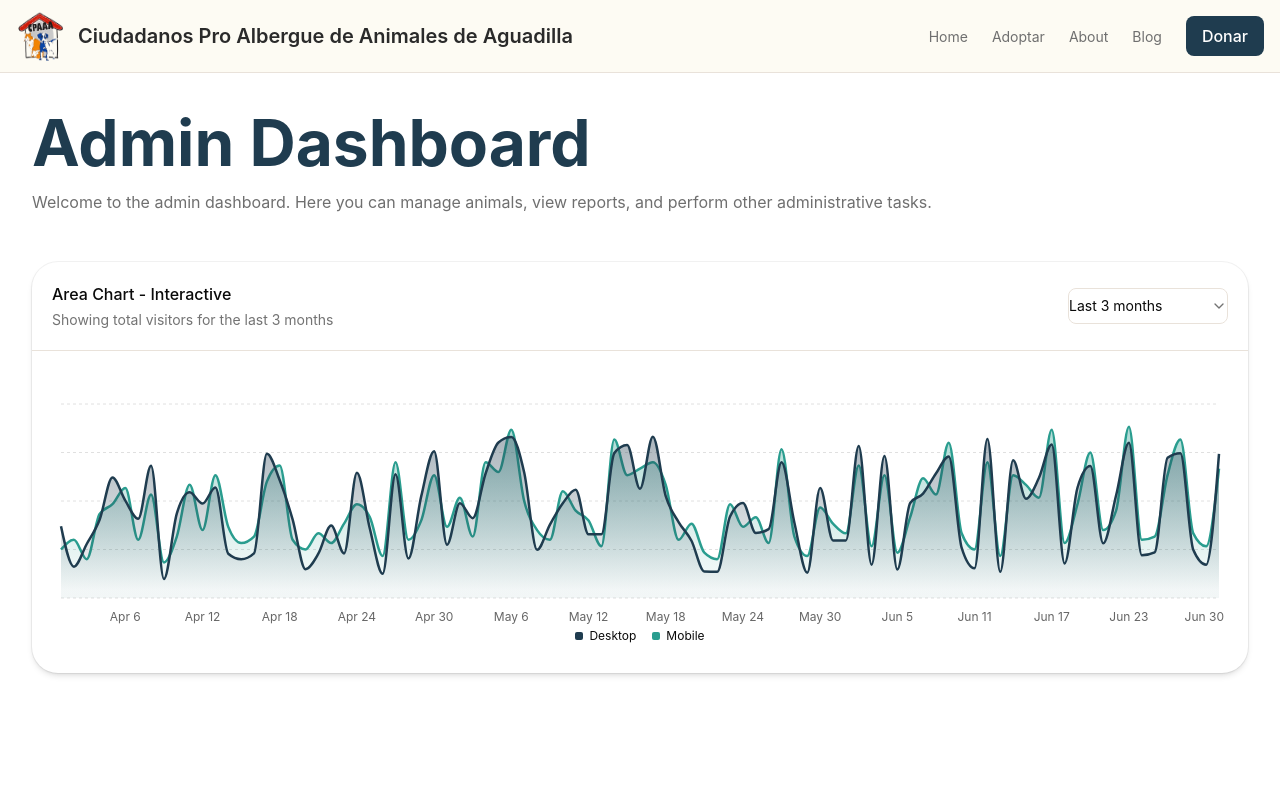
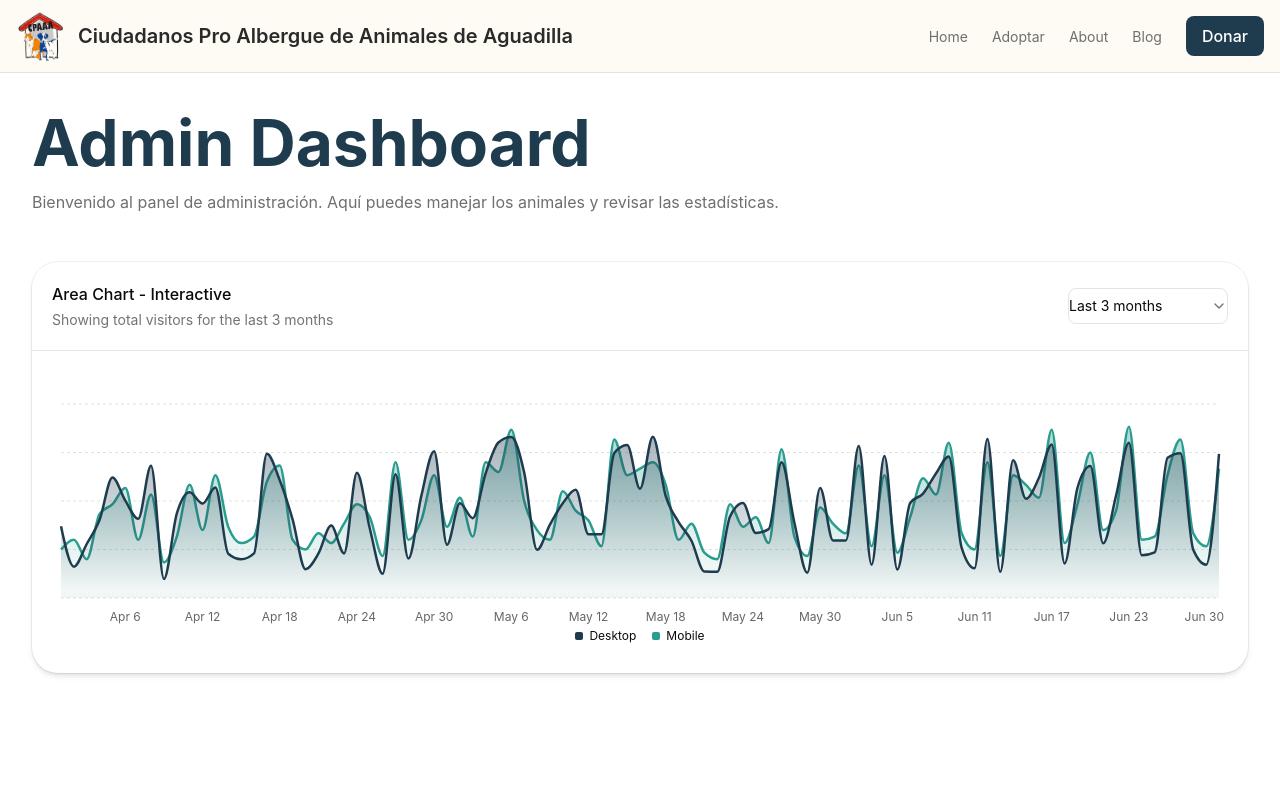
Before and after one commit to Lennon0926/capstone-animal-rescue-platform, a Next.js app in the folder apps/web/: page /admin/home in a window 1280 px wide. Shown: the top 800 px of the page. Built offline with nearby package versions, Linux system fonts and the light colour scheme.

Commit message:
feat: update admin dashboard welcome message to Spanish

```diff
--- a/apps/web/components/Admin/AdminHome/adminHome.tsx
+++ b/apps/web/components/Admin/AdminHome/adminHome.tsx
@@ -158,8 +158,8 @@ export default function AdminHome() {
           <div>
             <h1>Admin Dashboard</h1>
             <p className={styles.subtitle}>
-              Welcome to the admin dashboard. Here you can manage animals, view
-              reports, and perform other administrative tasks.
+              Bienvenido al panel de administración. Aquí puedes
+              manejar los animales y revisar las estadísticas.
             </p>
           </div>
         </div>
```
